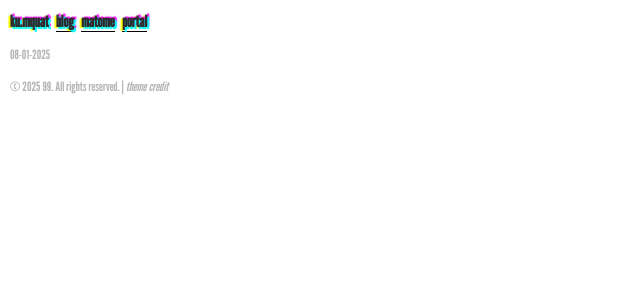
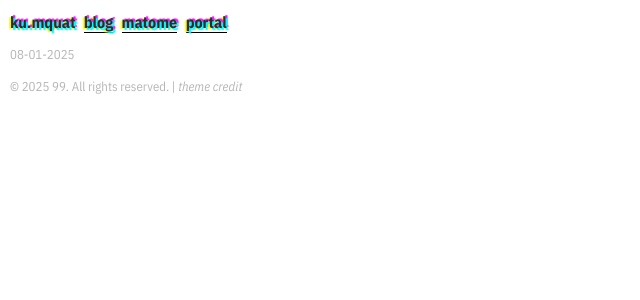
Before and after one commit to ku-mquat/ku-mquat.github.io, a Jekyll site: the page built from index.md, in a window 1280 px wide. Shown: the top 300 px of the page, without its empty margins (0-640 px from the left). Built offline with Jekyll 4.4.1, drawn with Linux system fonts in a browser that asks for light colours; some web fonts are replaced.

Commit message:
Update style.css

```diff
--- a/assets/style.css
+++ b/assets/style.css
@@ -1,8 +1,7 @@
-@import url('https://fastly.jsdelivr.net/gh/sunn-us/SUIT/fonts/static/woff2/SUIT.css');
-@import url('https://fonts.googleapis.com/css2?family=League+Gothic&display=swap');
+@import url('https://fonts.googleapis.com/css2?family=IBM+Plex+Sans+Condensed:ital,wght@0,400;0,700;1,400;1,700&family=IBM+Plex+Sans+KR:wght@400;700&display=swap');
 
 body {
-    font-family: 'League Gothic', 'SUIT', sans-serif;
+    font-family: 'IBM Plex Sans Condensed', 'IBM Plex Sans KR', sans-serif;
     margin: 0;
     padding: 10px;
     padding-top: 25px;
```
